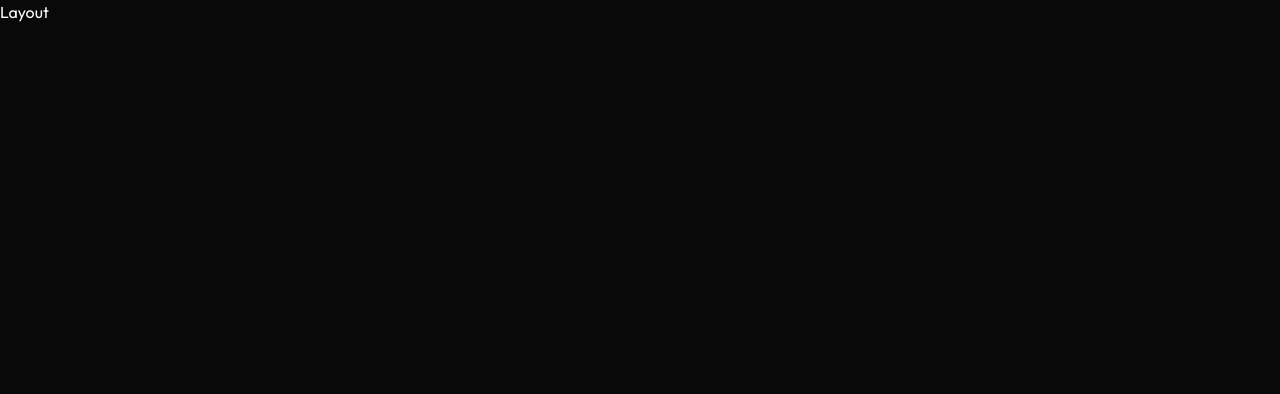
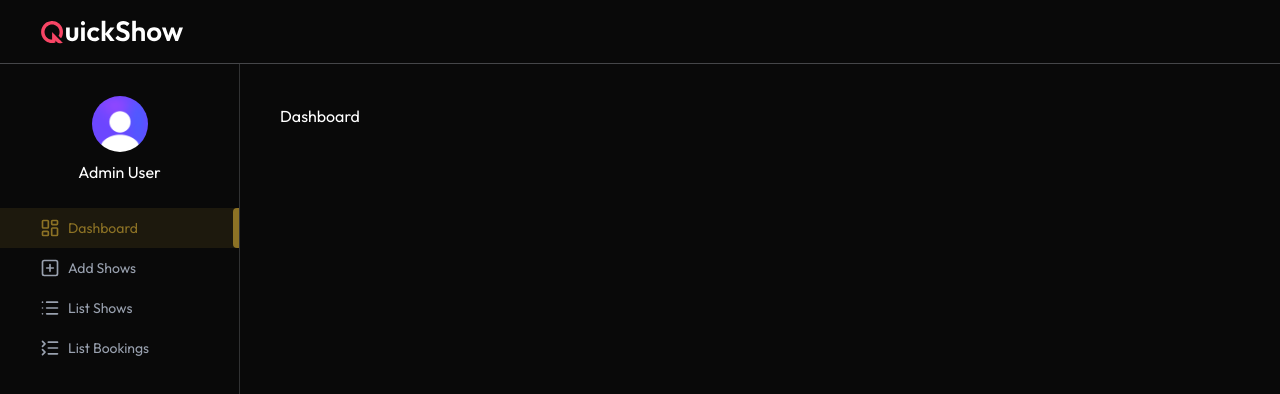
Before and after one commit to zinmyoswe/MERN-Movie-Ticket-Booking, a React (Vite) app in the folder client/: page /admin in a window 1280 px wide. Shown: the top 394 px of the page. Built offline with nearby package versions, Linux system fonts and the light colour scheme.

Commit message:
AdminSidebar finish

```diff
--- a/client/src/components/admin/AdminNavbar.jsx
+++ b/client/src/components/admin/AdminNavbar.jsx
@@ -1,8 +1,14 @@
 import React from 'react'
+import { Link } from 'react-router-dom'
+import { assets } from '../../assets/assets'
 
 const AdminNavbar = () => {
   return (
-    <div>AdminNavbar</div>
+    <div className='flex items-center justify-between px-6 md:px-10 h-16 border-b border-gray-300/30'>
+       <Link to="/">
+          <img src={assets.logo} alt="" className='w-36 h-auto' />
+       </Link>
+    </div>
   )
 }
 
--- a/client/src/components/admin/AdminSidebar.jsx
+++ b/client/src/components/admin/AdminSidebar.jsx
@@ -1,8 +1,48 @@
 import React from 'react'
+import { assets } from '../../assets/assets'
+import { LayoutDashboardIcon, ListCollapseIcon, ListIcon, PlusSquareIcon } from 'lucide-react'
+import { NavLink } from 'react-router-dom'
 
 const AdminSidebar = () => {
+
+  const user = {
+    firstname: 'Admin',
+    lastname: 'User',
+    imageUrl: assets.profile,
+  }
+
+  const adminNavlinks = [
+    {name: 'Dashboard', path: '/admin', icon: LayoutDashboardIcon},
+    {name: 'Add Shows', path: '/admin/add-shows', icon: PlusSquareIcon},
+    {name: 'List Shows', path: '/admin/list-shows', icon: ListIcon},
+    {name: 'List Bookings', path: '/admin/list-bookings', icon: ListCollapseIcon},
+  ]
   return (
-    <div>AdminSidebar</div>
+    <div className='h-[calc(100vh-64px)] md:flex flex-col items-center pt-8
+    max-w-13 md:max-w-60 w-full border-r border-gray-300/20 text-sm '>
+        <img src={user.imageUrl} alt="sidebar" className='h-9 md:h-14 w-9 md:w-14 rounded-full mx-auto' />
+        <p className='mt-2 text-base max-md:hidden'>{user.firstname} {user.lastname}</p>
+
+        <div className='w-full'>
+          {adminNavlinks.map((link, index) =>(
+            <NavLink
+              key={index}
+              to={link.path}
+              className={({ isActive }) => `relative flex items-center max-md:justify-center
+            gap-2 w-full py-2.5 min-md:pl-10 first:mt-6 text-gray-400
+            ${isActive && 'bg-primary/15 text-primary group'}`}>
+                {({ isActive }) =>(
+                  <>
+                    <link.icon className='w-5 h-5' />
+                    <p className='max-md:hidden'>{link.name}</p>
+                    <span className={`w-1.5 h-10 rounded-l right-0 absolute
+                      ${isActive && 'bg-primary'}`} />
+                  </>
+                )}
+            </NavLink>
+          ))}
+        </div>
+    </div>
   )
 }
 
--- a/client/src/pages/admin/Layout.jsx
+++ b/client/src/pages/admin/Layout.jsx
@@ -1,8 +1,19 @@
 import React from 'react'
+import AdminNavbar from '../../components/admin/AdminNavbar'
+import AdminSidebar from '../../components/admin/AdminSidebar'
+import { Outlet } from 'react-router-dom'
 
 const Layout = () => {
   return (
-    <div>Layout</div>
+    <>
+      <AdminNavbar />
+      <div className='flex'>
+          <AdminSidebar />
+          <div className='flex-1 px-4 py-10 md:px-10 h-[calc(100vh-64px)] overflow-y-auto'>
+             <Outlet />
+          </div>
+      </div>
+    </>
   )
 }
 
```
